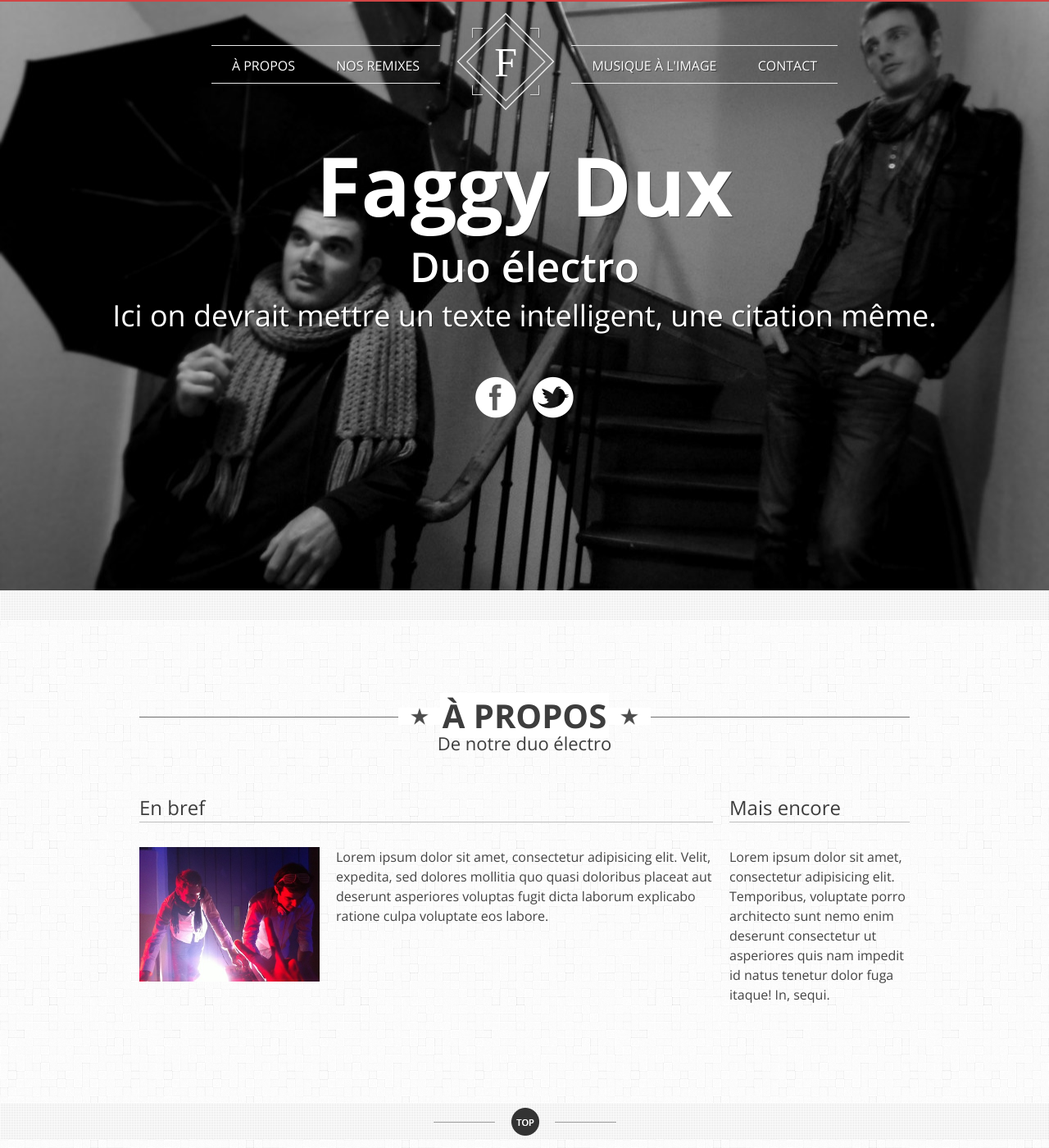
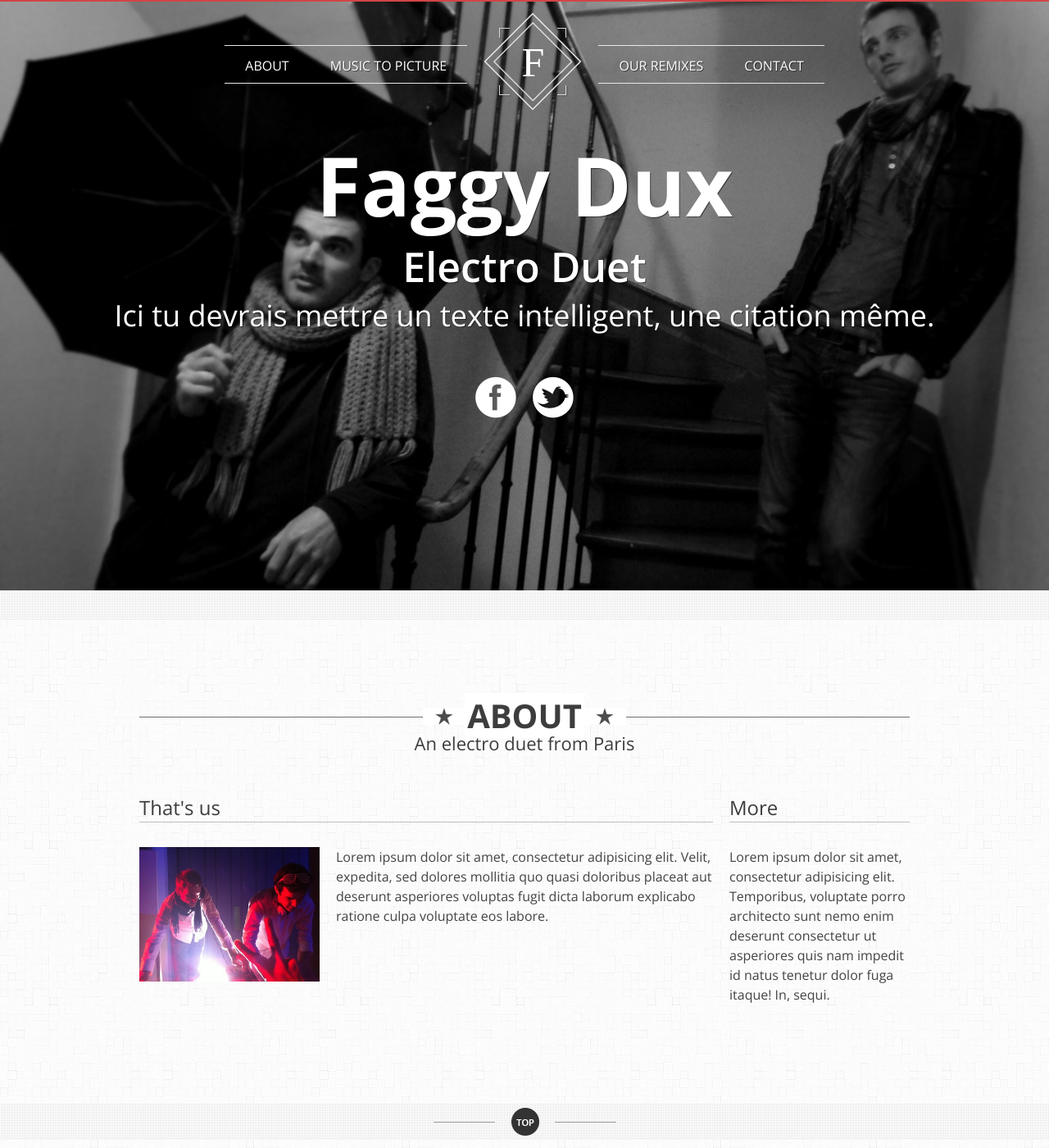
Before and after one commit to ynnsnr/yoo76.github.io, a Jekyll site: the page built from index.html, in a window 1280 px wide and 1400 px high. Shown: the whole window at 82% size. Built offline with Jekyll 4.4.1, drawn with Linux system fonts in a browser that asks for light colours; nearby versions of some CDN libraries; some of the changed text lies outside the part shown.

Commit message:
=> English

```diff
--- a/_includes/about.html
+++ b/_includes/about.html
@@ -3,15 +3,15 @@
     <div class="sixteen columns">
       <div class="heading">
         <img src="img/star.png" alt="" />
-        <h2>À Propos</h2>
+        <h2>About</h2>
         <img src="img/star.png" alt="" />
       </div>
-      <p class="headline">De notre duo électro</p>
+      <p class="headline">An electro duet from Paris</p>
     </div>
     <div class="clear"></div>
 
     <div class="twelve columns">
-      <h3>En bref</h3>
+      <h3>That's us</h3>
 
       <div class="four columns alpha ">
         <img src="img/about.jpg" />
@@ -22,7 +22,7 @@
     </div>
 
     <div class="four columns ">
-      <h3>Mais encore</h3>
+      <h3>More</h3>
       <p>
         Lorem ipsum dolor sit amet, consectetur adipisicing elit. Temporibus, voluptate porro architecto sunt nemo enim deserunt consectetur ut asperiores quis nam impedit id natus tenetur dolor fuga itaque! In, sequi.
       </p>
--- a/_includes/music_for_picture.html
+++ b/_includes/music_for_picture.html
@@ -1,12 +1,12 @@
-<div class="bg" id="musique" >
+<div class="bg" id="music_to_picture" >
   <div class="container">
     <div class="sixteen columns">
       <div class="heading">
         <img src="img/star.png" />
-        <h2>Musique à l'image</h2>
+        <h2>Music to Picture</h2>
         <img src="img/star.png" />
       </div>
-      <p class="headline">Look, I ain't in this for your revolution, and I'm not in it for you, Princess.</p>
+      <p class="headline">Lorem ipsum dolor sit amet, consectetur adipisicing elit.</p>
     </div>
   </div>
 
--- a/_includes/nav.html
+++ b/_includes/nav.html
@@ -1,11 +1,11 @@
 <ul>
-  <li><a href="#about">À propos</a></li>
-  <li><a href="#remixes">Nos remixes</a></li>
+  <li><a href="#about">About</a></li>
+  <li><a href="#music_to_picture">Music to Picture</a></li>
   {% if include.logo %}
     <li style="border: 0">
       <span class="logo"><span class="logotext">F</span></span>
     </li>
   {% endif %}
-  <li><a href="#musique">Musique à l'image</a></li>
+  <li><a href="#remixes">Our Remixes</a></li>
   <li><a href="#contact">Contact</a></li>
 </ul>
--- a/_includes/title.html
+++ b/_includes/title.html
@@ -1,7 +1,7 @@
 <div class="title">
   <h1>Faggy Dux</h1>
-  <h1 class="smallh1">Duo électro</h1>
-  <h1 class="smallerh1">Ici on devrait mettre un texte intelligent, une citation même.</h1>
+  <h1 class="smallh1">Electro Duet</h1>
+  <h1 class="smallerh1">Ici tu devrais mettre un texte intelligent, une citation même.</h1>
 
   <div class="social">
     <ul>
--- a/index.html
+++ b/index.html
@@ -1,5 +1,5 @@
 ---
-title: Faggy Dux - Musique à l'image et Remix
+title: Faggy Dux - Electro Duet - Music to Picture &amp; Remixes
 layout: default
 ---
 <!--- Nothing to see here. Go to _layouts/default.html -->
```
